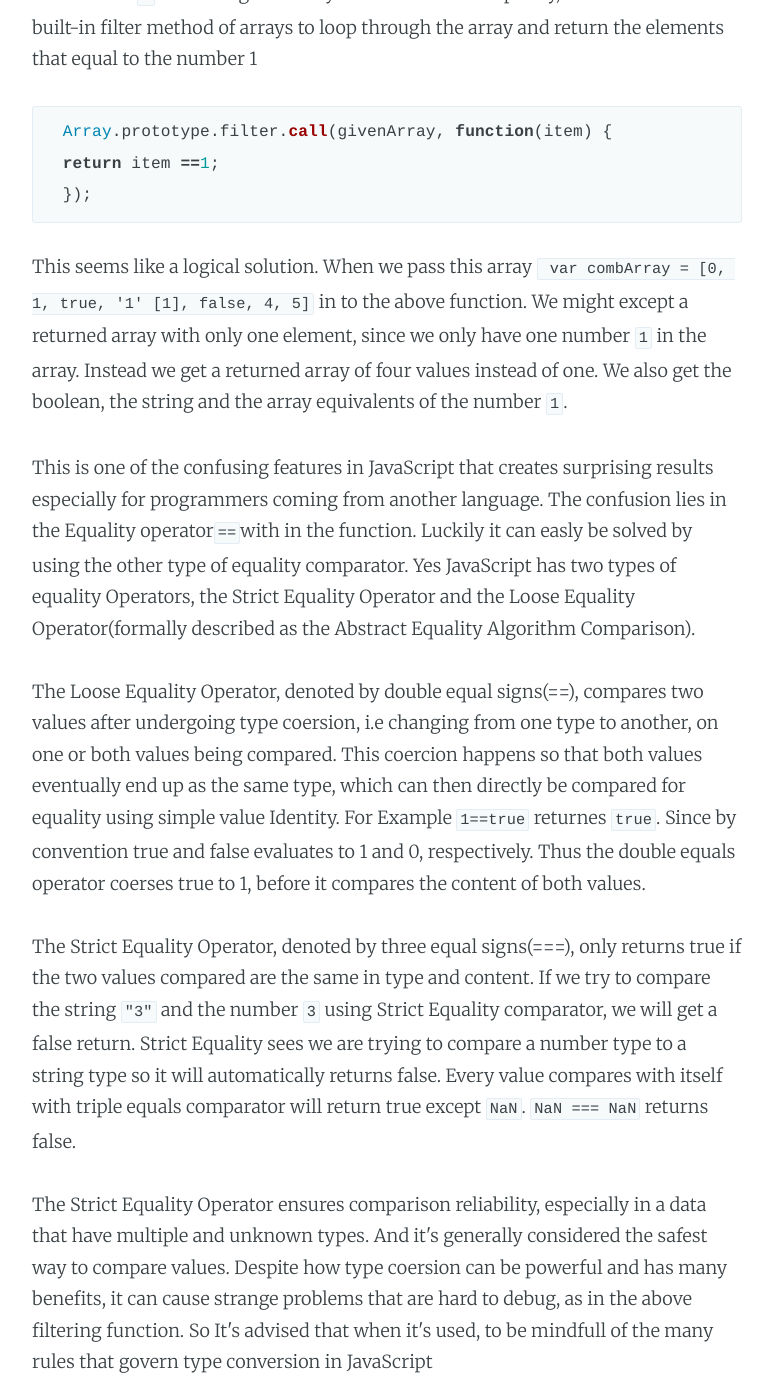
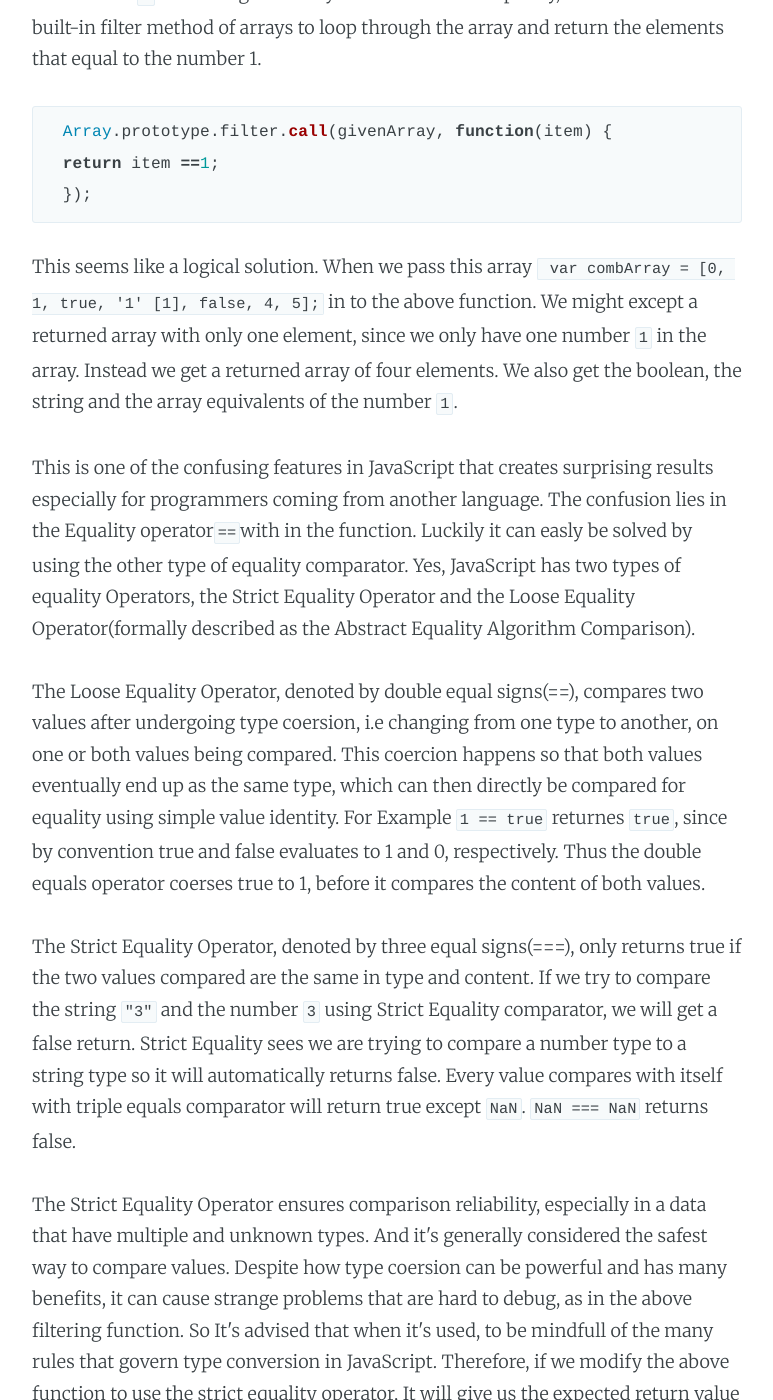
Before and after one commit to nassirmz/blog, a Jekyll site: the page built from _posts/2016-03-19-Loose-Equality-vs-Strict-Equality-Operators-in-JavaScript.html, in a window 1280 px wide and 1400 px high, scrolled down 386 px. Shown: the whole window, without its empty margins (253-1026 px from the left). Built offline with Jekyll 4.4.1, drawn with Linux system fonts in a browser that asks for light colours; nearby versions of some CDN libraries; Markdown is read by kramdown in place of the engine named in the settings; some of the changed text lies outside the part shown.

Commit message:
Fix typo, add periods at the end of sentences

```diff
--- a/_posts/2016-03-19-Loose-Equality-vs-Strict-Equality-Operators-in-JavaScript.html
+++ b/_posts/2016-03-19-Loose-Equality-vs-Strict-Equality-Operators-in-JavaScript.html
@@ -9,7 +9,7 @@
 logo: 'assets/images/ghost.png'
 ---
 <p>Imagine we are given an array that holds a combination of values from different data types: strings, numbers, objects and even other arrays.
-And We want to filter the number <code>1</code> from the given array. For the sake of simplicity, we can use the built-in filter method of arrays to loop through the array and return the elements that equal to the number 1</p>
+And we want to filter the number <code>1</code> from the given array. For the sake of simplicity, we can use the built-in filter method of arrays to loop through the array and return the elements that equal to the number 1.</p>
 
 {% highlight javascript %}
   Array.prototype.filter.call(givenArray, function(item) {
@@ -17,18 +17,16 @@
   });
 {% endhighlight %}
 
-<p>This seems like a logical solution.  When we pass this array <code> var combArray = [0, 1, true, '1' [1], false, 4, 5]</code> in to the above function.  We might except a returned array with only one element, since we only have one number <code>1</code> in the array.  Instead we get a returned array of four values instead of one. We also get the boolean, the string and the array equivalents of the number <code>1</code>.</p>This is one of the confusing features in JavaScript that creates surprising results especially for programmers coming from another language.  The confusion lies in the Equality operator<code>==</code>with in the function.  Luckily it can easly be solved by using the other type of equality comparator.  Yes JavaScript has two types of equality Operators, the Strict Equality Operator and the Loose Equality Operator(formally described as the Abstract Equality Algorithm Comparison).</p>
+<p>This seems like a logical solution.  When we pass this array <code> var combArray = [0, 1, true, '1' [1], false, 4, 5];</code> in to the above function.  We might except a returned array with only one element, since we only have one number <code>1</code> in the array.  Instead we get a returned array of four elements. We also get the boolean, the string and the array equivalents of the number <code>1</code>.</p>This is one of the confusing features in JavaScript that creates surprising results especially for programmers coming from another language.  The confusion lies in the Equality operator<code>==</code>with in the function.  Luckily it can easly be solved by using the other type of equality comparator.  Yes, JavaScript has two types of equality Operators, the Strict Equality Operator and the Loose Equality Operator(formally described as the Abstract Equality Algorithm Comparison).</p>
 
-<p>The Loose Equality Operator, denoted by double equal signs(==), compares two values after undergoing type coersion, i.e changing from one type to another, on one or both values being compared.  This coercion happens so
-that both values eventually end up as the same type, which can then
-directly be compared for equality using simple value Identity. For Example <code>1==true</code> returnes <code>true</code>.  Since by convention true and false evaluates to 1 and 0, respectively. Thus the double equals operator coerses true to 1, before it compares the content of both values.</p>
+<p>The Loose Equality Operator, denoted by double equal signs(==), compares two values after undergoing type coersion, i.e changing from one type to another, on one or both values being compared.  This coercion happens so that both values eventually end up as the same type, which can then
+directly be compared for equality using simple value identity. For Example <code>1 == true</code> returnes <code>true</code>, since by convention true and false evaluates to 1 and 0, respectively. Thus the double equals operator coerses true to 1, before it compares the content of both values.</p>
 
 <p>The Strict Equality Operator, denoted by three equal signs(===), only returns true if the two values compared are the same in type and content.  If we try to compare the string <code>"3"</code> and the number <code>3</code> using Strict Equality comparator, we will get a false return. Strict Equality sees we are trying to compare a number type to a string type so it will automatically returns false. Every value compares with itself with triple equals comparator will return true except <code>NaN</code>.  <code>NaN === NaN</code> returns false.</p>
 
-<p>The Strict Equality Operator ensures comparison reliability, especially in a data that have multiple and unknown types.  And it's generally considered the safest way to compare values.  Despite how type coersion can be powerful and has many benefits,  it can cause strange problems that are hard to debug, as in the above filtering function. So It's advised that when it's used, to be mindfull of the many rules that govern type conversion in JavaScript</p>
-<p>Therefore, if we modify the above function to use the strict equality operator, It will give us the expected return value with no suprises.</p>
+<p>The Strict Equality Operator ensures comparison reliability, especially in a data that have multiple and unknown types.  And it's generally considered the safest way to compare values.  Despite how type coersion can be powerful and has many benefits,  it can cause strange problems that are hard to debug, as in the above filtering function. So It's advised that when it's used, to be mindfull of the many rules that govern type conversion in JavaScript.  Therefore, if we modify the above function to use the strict equality operator, It will give us the expected return value with no suprises.</p>
 
-<p> I include some surprising effects of trying to compare values using the double equals comparator</p>
+<p> I include some surprising effects of trying to compare values using the double equals comparator.</p>
 
 {% highlight javascript %}
    console.log(3 =="3")                  // true;
```
